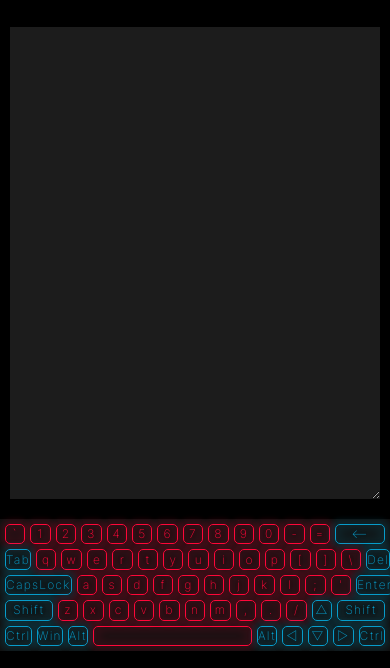
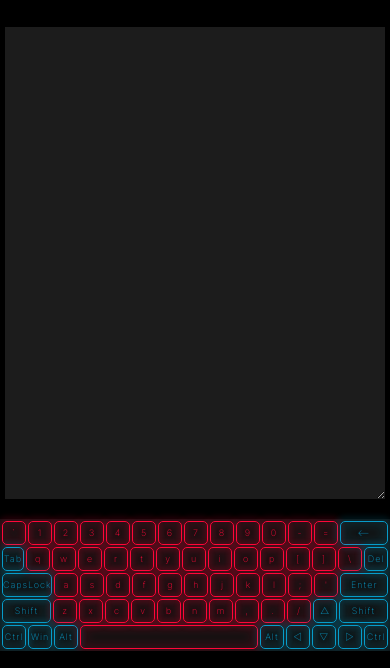
Before and after one commit to AtlasShd/Virtual-keyboard, a website: page Virtual-keyboard/src/index.html in a window 390 px wide. Shown: the part 83-751 px from the top of the page. Drawn offline with nearby package versions, Linux system fonts and the light colour scheme; files that its build step writes are made by us from their sources; files whose address does not match are found by name.

Commit message:
fix: fixed bags on devices 460px width and smaller

```diff
--- a/Virtual-keyboard/gulp/version.json
+++ b/Virtual-keyboard/gulp/version.json
@@ -1,3 +1,3 @@
 {
-    "main": "20220503141054"
+    "main": "20220503141818"
 }
--- a/Virtual-keyboard/src/index.html
+++ b/Virtual-keyboard/src/index.html
@@ -18,78 +18,80 @@
 					</div>
 					<div class="welcome__keyboard keyboard">
 						<div class="keyboard__row keyboard__first-row">
-							<div class="keyboard__key keyboard__not-func-key keyboard__fix-size" id="esc">`</div>
-							<div class="keyboard__key keyboard__not-func-key keyboard__fix-size" id="one">1</div>
-							<div class="keyboard__key keyboard__not-func-key keyboard__fix-size" id="two">2</div>
-							<div class="keyboard__key keyboard__not-func-key keyboard__fix-size" id="three">3</div>
-							<div class="keyboard__key keyboard__not-func-key keyboard__fix-size" id="four">4</div>
-							<div class="keyboard__key keyboard__not-func-key keyboard__fix-size" id="five">5</div>
-							<div class="keyboard__key keyboard__not-func-key keyboard__fix-size" id="six">6</div>
-							<div class="keyboard__key keyboard__not-func-key keyboard__fix-size" id="seven">7</div>
-							<div class="keyboard__key keyboard__not-func-key keyboard__fix-size" id="eight">8</div>
-							<div class="keyboard__key keyboard__not-func-key keyboard__fix-size" id="nine">9</div>
-							<div class="keyboard__key keyboard__not-func-key keyboard__fix-size" id="zero">0</div>
-							<div class="keyboard__key keyboard__not-func-key keyboard__fix-size" id="minus">-</div>
-							<div class="keyboard__key keyboard__not-func-key keyboard__fix-size" id="equal">=</div>
-							<div class="keyboard__key keyboard__func-key keyboard__flex-size" id="backspace">&#10229;</div>
+							<button class="keyboard__key keyboard__not-func-key keyboard__fix-size" id="esc">`</button>
+							<button class="keyboard__key keyboard__not-func-key keyboard__fix-size" id="one">1</button>
+							<button class="keyboard__key keyboard__not-func-key keyboard__fix-size" id="two">2</button>
+							<button class="keyboard__key keyboard__not-func-key keyboard__fix-size" id="three">3</button>
+							<button class="keyboard__key keyboard__not-func-key keyboard__fix-size" id="four">4</button>
+							<button class="keyboard__key keyboard__not-func-key keyboard__fix-size" id="five">5</button>
+							<button class="keyboard__key keyboard__not-func-key keyboard__fix-size" id="six">6</button>
+							<button class="keyboard__key keyboard__not-func-key keyboard__fix-size" id="seven">7</button>
+							<button class="keyboard__key keyboard__not-func-key keyboard__fix-size" id="eight">8</button>
+							<button class="keyboard__key keyboard__not-func-key keyboard__fix-size" id="nine">9</button>
+							<button class="keyboard__key keyboard__not-func-key keyboard__fix-size" id="zero">0</button>
+							<button class="keyboard__key keyboard__not-func-key keyboard__fix-size" id="minus">-</button>
+							<button class="keyboard__key keyboard__not-func-key keyboard__fix-size" id="equal">=</button>
+							<button class="keyboard__key keyboard__func-key keyboard__flex-size" id="backspace">&#10229;</button>
 						</div>
 						<div class="keyboard__row keyboard__second-row">
-							<div class="keyboard__key keyboard__func-key keyboard__flex-size" id="tab">Tab</div>
-							<div class="keyboard__key keyboard__not-func-key keyboard__fix-size" id="q">q</div>
-							<div class="keyboard__key keyboard__not-func-key keyboard__fix-size" id="w">w</div>
-							<div class="keyboard__key keyboard__not-func-key keyboard__fix-size" id="e">e</div>
-							<div class="keyboard__key keyboard__not-func-key keyboard__fix-size" id="r">r</div>
-							<div class="keyboard__key keyboard__not-func-key keyboard__fix-size" id="t">t</div>
-							<div class="keyboard__key keyboard__not-func-key keyboard__fix-size" id="y">y</div>
-							<div class="keyboard__key keyboard__not-func-key keyboard__fix-size" id="u">u</div>
-							<div class="keyboard__key keyboard__not-func-key keyboard__fix-size" id="i">i</div>
-							<div class="keyboard__key keyboard__not-func-key keyboard__fix-size" id="o">o</div>
-							<div class="keyboard__key keyboard__not-func-key keyboard__fix-size" id="p">p</div>
-							<div class="keyboard__key keyboard__not-func-key keyboard__fix-size" id="left-square-bracket">[</div>
-							<div class="keyboard__key keyboard__not-func-key keyboard__fix-size" id="right-square-bracket">]</div>
-							<div class="keyboard__key keyboard__not-func-key keyboard__fix-size" id="backslash">\</div>
-							<div class="keyboard__key keyboard__func-key keyboard__fix-size" id="del">Del</div>
+							<button class="keyboard__key keyboard__func-key keyboard__flex-size" id="tab">Tab</button>
+							<button class="keyboard__key keyboard__not-func-key keyboard__fix-size" id="q">q</button>
+							<button class="keyboard__key keyboard__not-func-key keyboard__fix-size" id="w">w</button>
+							<button class="keyboard__key keyboard__not-func-key keyboard__fix-size" id="e">e</button>
+							<button class="keyboard__key keyboard__not-func-key keyboard__fix-size" id="r">r</button>
+							<button class="keyboard__key keyboard__not-func-key keyboard__fix-size" id="t">t</button>
+							<button class="keyboard__key keyboard__not-func-key keyboard__fix-size" id="y">y</button>
+							<button class="keyboard__key keyboard__not-func-key keyboard__fix-size" id="u">u</button>
+							<button class="keyboard__key keyboard__not-func-key keyboard__fix-size" id="i">i</button>
+							<button class="keyboard__key keyboard__not-func-key keyboard__fix-size" id="o">o</button>
+							<button class="keyboard__key keyboard__not-func-key keyboard__fix-size" id="p">p</button>
+							<button class="keyboard__key keyboard__not-func-key keyboard__fix-size"
+								id="left-square-bracket">[</button>
+							<button class="keyboard__key keyboard__not-func-key keyboard__fix-size"
+								id="right-square-bracket">]</button>
+							<button class="keyboard__key keyboard__not-func-key keyboard__fix-size" id="backslash">\</button>
+							<button class="keyboard__key keyboard__func-key keyboard__fix-size" id="del">Del</button>
 						</div>
 						<div class="keyboard__row keyboard__third-row">
-							<div class="keyboard__key keyboard__func-key keyboard__flex-size" id="capslock">CapsLock</div>
-							<div class="keyboard__key keyboard__not-func-key keyboard__fix-size" id="a">a</div>
-							<div class="keyboard__key keyboard__not-func-key keyboard__fix-size" id="s">s</div>
-							<div class="keyboard__key keyboard__not-func-key keyboard__fix-size" id="d">d</div>
-							<div class="keyboard__key keyboard__not-func-key keyboard__fix-size" id="f">f</div>
-							<div class="keyboard__key keyboard__not-func-key keyboard__fix-size" id="g">g</div>
-							<div class="keyboard__key keyboard__not-func-key keyboard__fix-size" id="h">h</div>
-							<div class="keyboard__key keyboard__not-func-key keyboard__fix-size" id="j">j</div>
-							<div class="keyboard__key keyboard__not-func-key keyboard__fix-size" id="k">k</div>
-							<div class="keyboard__key keyboard__not-func-key keyboard__fix-size" id="l">l</div>
-							<div class="keyboard__key keyboard__not-func-key keyboard__fix-size" id="semicolon">;</div>
-							<div class="keyboard__key keyboard__not-func-key keyboard__fix-size" id="single-quote">'</div>
-							<div class="keyboard__key keyboard__func-key keyboard__flex-size" id="enter">Enter</div>
+							<button class="keyboard__key keyboard__func-key keyboard__flex-size" id="capslock">CapsLock</button>
+							<button class="keyboard__key keyboard__not-func-key keyboard__fix-size" id="a">a</button>
+							<button class="keyboard__key keyboard__not-func-key keyboard__fix-size" id="s">s</button>
+							<button class="keyboard__key keyboard__not-func-key keyboard__fix-size" id="d">d</button>
+							<button class="keyboard__key keyboard__not-func-key keyboard__fix-size" id="f">f</button>
+							<button class="keyboard__key keyboard__not-func-key keyboard__fix-size" id="g">g</button>
+							<button class="keyboard__key keyboard__not-func-key keyboard__fix-size" id="h">h</button>
+							<button class="keyboard__key keyboard__not-func-key keyboard__fix-size" id="j">j</button>
+							<button class="keyboard__key keyboard__not-func-key keyboard__fix-size" id="k">k</button>
+							<button class="keyboard__key keyboard__not-func-key keyboard__fix-size" id="l">l</button>
+							<button class="keyboard__key keyboard__not-func-key keyboard__fix-size" id="semicolon">;</button>
+							<button class="keyboard__key keyboard__not-func-key keyboard__fix-size" id="single-quote">'</button>
+							<button class="keyboard__key keyboard__func-key keyboard__flex-size" id="enter">Enter</button>
 						</div>
 						<div class="keyboard__row keyboard__fourth-row">
-							<div class="keyboard__key keyboard__func-key keyboard__flex-size" id="left-shift">Shift</div>
-							<div class="keyboard__key keyboard__not-func-key keyboard__fix-size" id="z">z</div>
-							<div class="keyboard__key keyboard__not-func-key keyboard__fix-size" id="x">x</div>
-							<div class="keyboard__key keyboard__not-func-key keyboard__fix-size" id="c">c</div>
-							<div class="keyboard__key keyboard__not-func-key keyboard__fix-size" id="v">v</div>
-							<div class="keyboard__key keyboard__not-func-key keyboard__fix-size" id="b">b</div>
-							<div class="keyboard__key keyboard__not-func-key keyboard__fix-size" id="n">n</div>
-							<div class="keyboard__key keyboard__not-func-key keyboard__fix-size" id="m">m</div>
-							<div class="keyboard__key keyboard__not-func-key keyboard__fix-size" id="comma">,</div>
-							<div class="keyboard__key keyboard__not-func-key keyboard__fix-size" id="dot">.</div>
-							<div class="keyboard__key keyboard__not-func-key keyboard__fix-size" id="slash">/</div>
-							<div class="keyboard__key keyboard__func-key keyboard__fix-size" id="up-arrow">△</div>
-							<div class="keyboard__key keyboard__func-key keyboard__flex-size" id="right-shift">Shift</div>
+							<button class="keyboard__key keyboard__func-key keyboard__flex-size" id="left-shift">Shift</button>
+							<button class="keyboard__key keyboard__not-func-key keyboard__fix-size" id="z">z</button>
+							<button class="keyboard__key keyboard__not-func-key keyboard__fix-size" id="x">x</button>
+							<button class="keyboard__key keyboard__not-func-key keyboard__fix-size" id="c">c</button>
+							<button class="keyboard__key keyboard__not-func-key keyboard__fix-size" id="v">v</button>
+							<button class="keyboard__key keyboard__not-func-key keyboard__fix-size" id="b">b</button>
+							<button class="keyboard__key keyboard__not-func-key keyboard__fix-size" id="n">n</button>
+							<button class="keyboard__key keyboard__not-func-key keyboard__fix-size" id="m">m</button>
+							<button class="keyboard__key keyboard__not-func-key keyboard__fix-size" id="comma">,</button>
+							<button class="keyboard__key keyboard__not-func-key keyboard__fix-size" id="dot">.</button>
+							<button class="keyboard__key keyboard__not-func-key keyboard__fix-size" id="slash">/</button>
+							<button class="keyboard__key keyboard__func-key keyboard__fix-size" id="up-arrow">△</button>
+							<button class="keyboard__key keyboard__func-key keyboard__flex-size" id="right-shift">Shift</button>
 						</div>
 						<div class="keyboard__row keyboard__fifth-row">
-							<div class="keyboard__key keyboard__func-key keyboard__fix-size" id="left-ctrl">Ctrl</div>
-							<div class="keyboard__key keyboard__func-key keyboard__fix-size" id="win">Win</div>
-							<div class="keyboard__key keyboard__func-key keyboard__fix-size" id="left-alt">Alt</div>
-							<div class="keyboard__key keyboard__not-func-key keyboard__flex-size" id="space"></div>
-							<div class="keyboard__key keyboard__func-key keyboard__fix-size" id="right-alt">Alt</div>
-							<div class="keyboard__key keyboard__func-key keyboard__fix-size" id="left-arrow">◁</div>
-							<div class="keyboard__key keyboard__func-key keyboard__fix-size" id="down-arrow">▽</div>
-							<div class="keyboard__key keyboard__func-key keyboard__fix-size" id="right-arrow">▷</div>
-							<div class="keyboard__key keyboard__func-key keyboard__fix-size" id="right-ctrl">Ctrl</div>
+							<button class="keyboard__key keyboard__func-key keyboard__fix-size" id="left-ctrl">Ctrl</button>
+							<button class="keyboard__key keyboard__func-key keyboard__fix-size" id="win">Win</button>
+							<button class="keyboard__key keyboard__func-key keyboard__fix-size" id="left-alt">Alt</button>
+							<button class="keyboard__key keyboard__not-func-key keyboard__flex-size" id="space"></button>
+							<button class="keyboard__key keyboard__func-key keyboard__fix-size" id="right-alt">Alt</button>
+							<button class="keyboard__key keyboard__func-key keyboard__fix-size" id="left-arrow">◁</button>
+							<button class="keyboard__key keyboard__func-key keyboard__fix-size" id="down-arrow">▽</button>
+							<button class="keyboard__key keyboard__func-key keyboard__fix-size" id="right-arrow">▷</button>
+							<button class="keyboard__key keyboard__func-key keyboard__fix-size" id="right-ctrl">Ctrl</button>
 						</div>
 					</div>
 				</div>
--- a/Virtual-keyboard/src/scss/style.scss
+++ b/Virtual-keyboard/src/scss/style.scss
@@ -169,6 +169,15 @@ footer {
 			}
 		}
 	}
+
+	@media (max-width: 460px) {
+		&__textarea {
+
+			& textarea {
+				max-width: calc(100vw - 10px);
+			}
+		}
+	}
 }
 
 .keyboard {
@@ -201,7 +210,9 @@ footer {
 		height: 100%;
 		border-radius: 10px;
 		transition: box-shadow 0.25s ease-out 0s, border 0.5s ease-out 0s, border-radius 0.125s ease-out 0s, color 0.5s ease-out 0s;
+		background: none;
 		cursor: pointer;
+		user-select: none;
 
 		&:hover {
 			color: var(--sky);
@@ -257,6 +268,21 @@ footer {
 		&__key {
 			border-radius: 5px;
 			font-size: 12px;
+			letter-spacing: 0.1em;
+		}
+	}
+
+	@media (max-width: 460px) {
+		row-gap: 2px;
+		padding: 2px;
+
+		&__row {
+			column-gap: 2px;
+			height: calc(20% - 1.6px);
+		}
+
+		&__key {
+			font-size: 9px;
 			letter-spacing: 0.1em;
 		}
 	}
```
Also changed, not shown: Virtual-keyboard/dist/css/style.min.css, Virtual-keyboard/dist/index.html.
